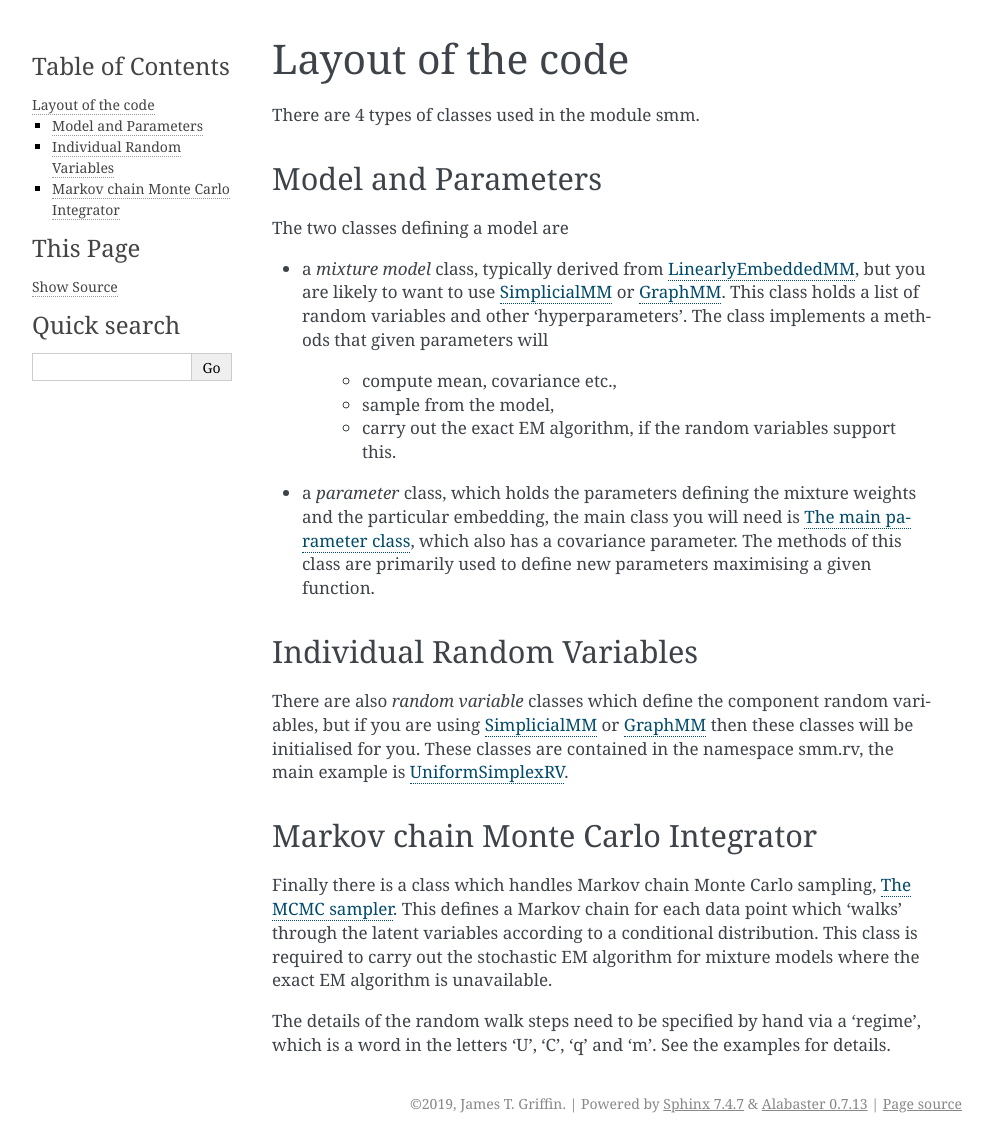
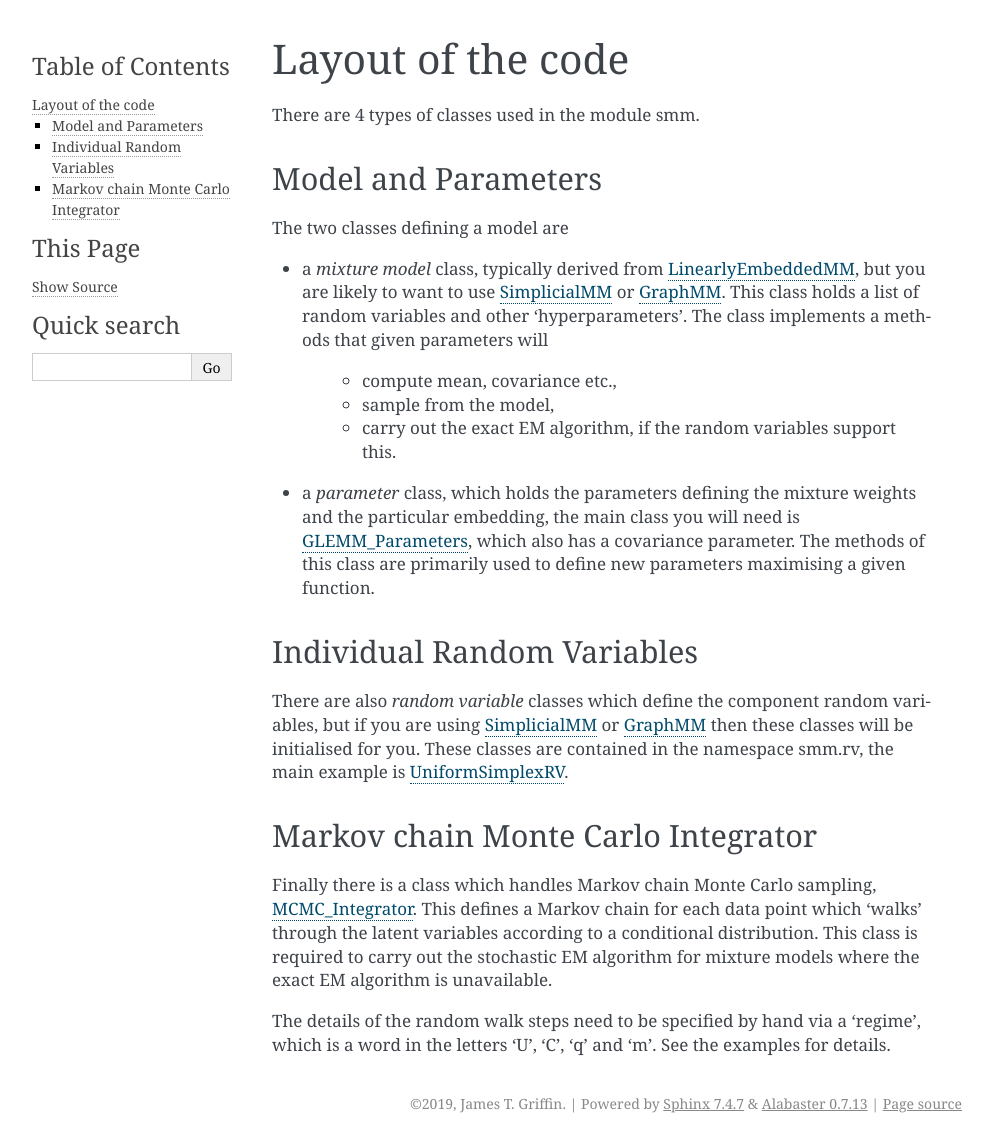
Before and after one commit to jamesthomasgriffin/smm, a Sphinx documentation site: the page built from docs/layout.rst, in a window 1280 px wide. Shown: the whole page, without its empty margins (148-1141 px from the left). Built offline with Sphinx 7.4.7, drawn with Linux system fonts in a browser that asks for light colours.

Commit message:
Fixed link names

```diff
--- a/docs/module/mcmc.rst
+++ b/docs/module/mcmc.rst
@@ -5,8 +5,8 @@ smm.lemm.MCMC_Integrator
 
 .. _MCMC_Integrator:
 
-The MCMC sampler
-----------------
+MCMC_Integrator
+---------------
 
 .. autoclass:: smm.lemm.MCMC_Integrator
    :members:
--- a/docs/module/parameters.rst
+++ b/docs/module/parameters.rst
@@ -5,16 +5,18 @@ smm.lemm.GLEMM_Parameters
 
 .. _GLEMM_Parameters:
 
-The main parameter class
-------------------------
+GLEMM_Parameters
+----------------
+
+The main parameter class.
 
 .. autoclass:: smm.lemm.GLEMM_Parameters
    :members:
 
 .. _GLEMM_Parameters_Untied:
 
-The untied case
----------------
+GLEMM_Parameters_Untied
+-----------------------
 
 This allows for different covariance matrices for each mixture component.
 
```
Also changed, not shown: docs/layout.rst (line endings or trailing spaces).
